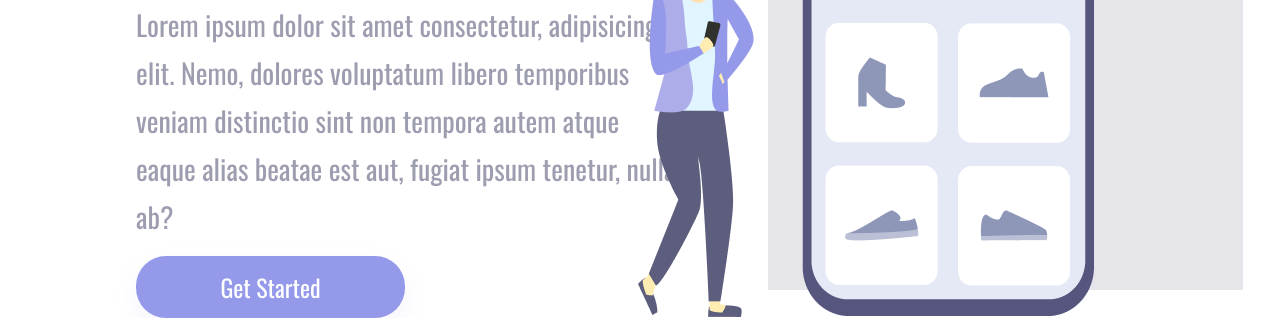
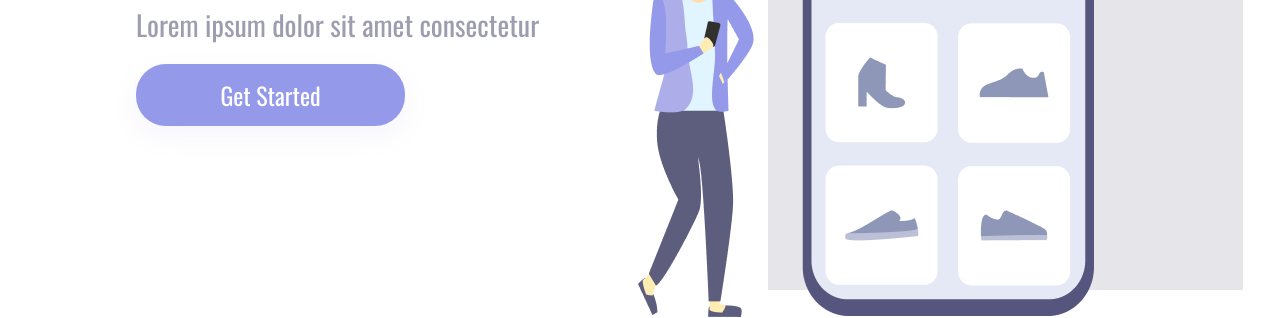
Before and after one commit to Rodrigo-Faria-da-Silva/CSS-responsividade, a plain HTML site: page index.html in a window 1280 px wide. Shown: the part 510-828 px from the top of the page. Drawn offline with nearby package versions, Linux system fonts and the light colour scheme.

Commit message:
Encurtar lorem

```diff
--- a/index.html
+++ b/index.html
@@ -15,9 +15,7 @@
     <main class="wrapper">
         <section class="container-left">
             <h1>Easy ShoppingVia Mobile </h1>
-            <p>Lorem ipsum dolor sit amet consectetur, adipisicing elit. Nemo, dolores voluptatum libero temporibus
-                veniam
-                distinctio sint non tempora autem atque eaque alias beatae est aut, fugiat ipsum tenetur, nulla ab?</p>
+            <p>Lorem ipsum dolor sit amet consectetur</p>
             <button>Get Started</button>
         </section>
         <section class="container-rigth">
```
